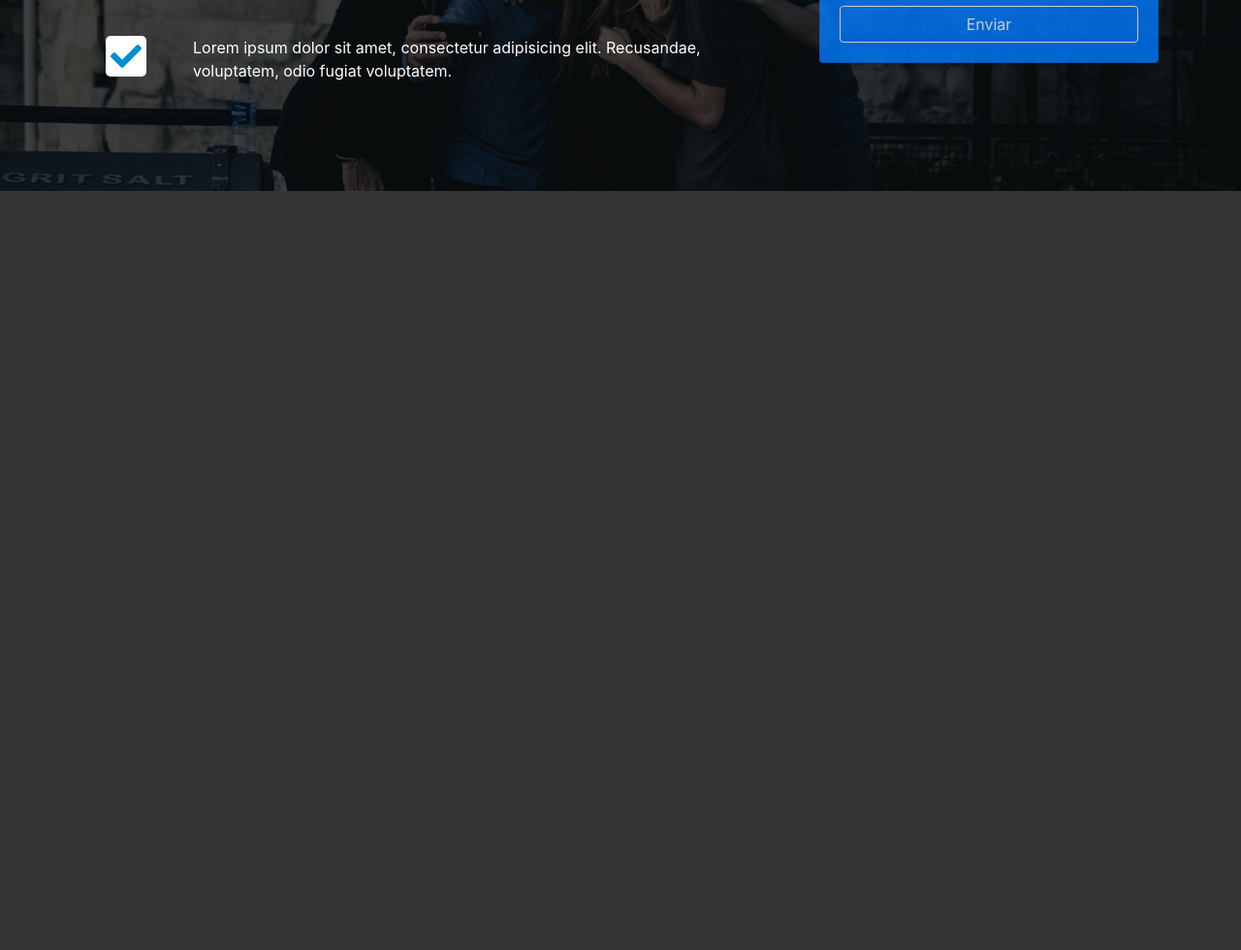
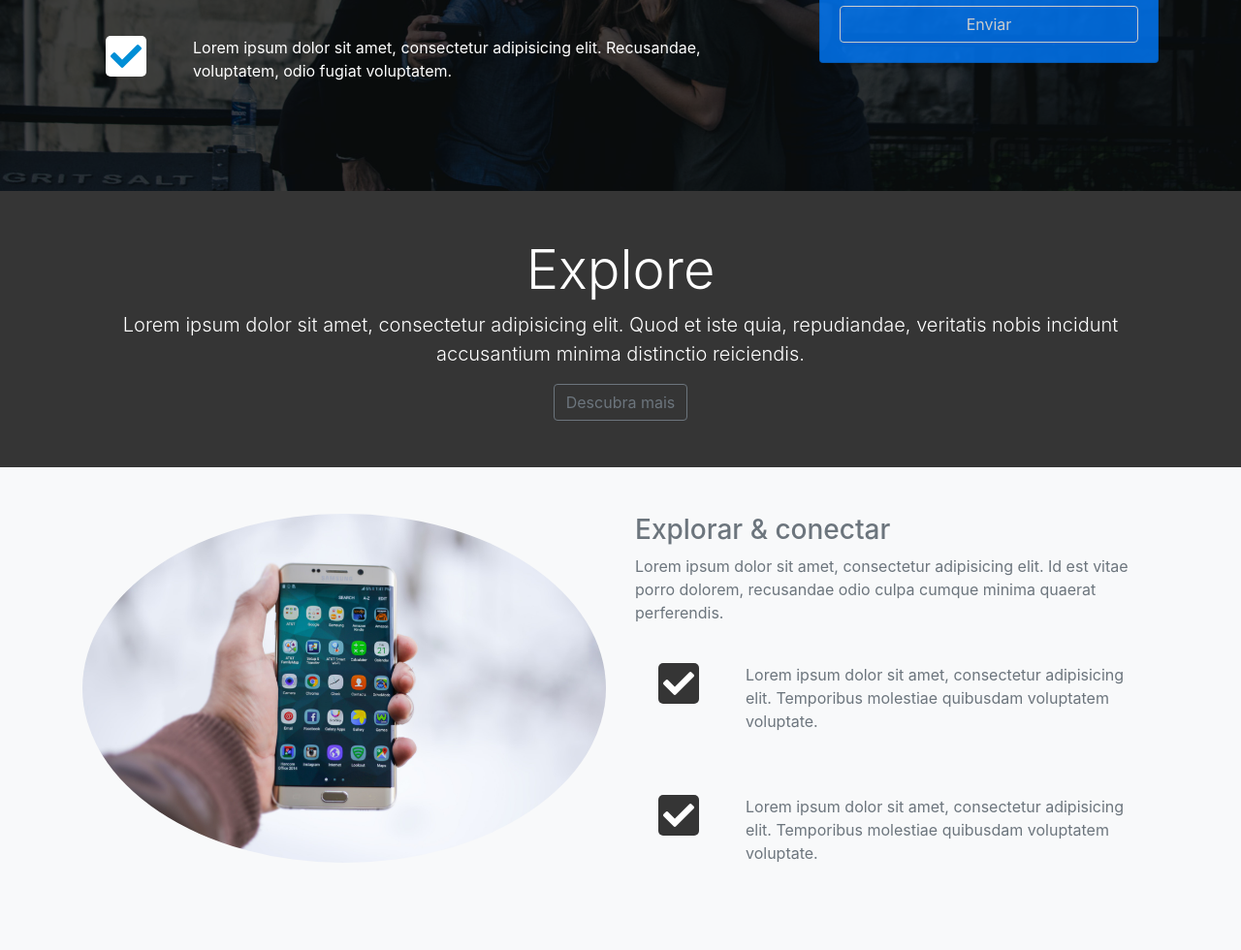
Before and after one commit to gideonfernandes/looplap-landing-page, a plain HTML site: page index.html in a window 1280 px wide. Shown: the part 503-1483 px from the top of the page at 97% size. Before the commit the page ends 800 px from the top, so only its background shows below. Drawn offline with nearby package versions, Linux system fonts and the light colour scheme.

Commit message:
Add explore head & section

```diff
--- a/css/style.css
+++ b/css/style.css
@@ -38,3 +38,10 @@ body {
 #home-section .home-inner .card-form {
 	opacity: 0.8;
 }
+
+#explore-section .fas, #share-section .fas {
+	color: white;
+	background-color: #353535;
+	padding: 5px;
+	border-radius: 5px;
+}
--- a/index.html
+++ b/index.html
@@ -50,6 +50,7 @@
     </div>
   </nav>
 
+  <!--HOME SECTION -->
   <header id="home-section">
     <div class="dark-overlay">
       <div class="home-inner container">
@@ -133,6 +134,49 @@
     </div>
   </header>
 
+  <!-- EXPLORE HEAD -->
+  <section id="explore-head-section">
+    <div class="container">
+      <div class="row">
+        <div class="col text-center py-5">
+          <h2 class="display-4">Explore</h2>
+          <p class="lead">Lorem ipsum dolor sit amet, consectetur adipisicing elit. Quod et iste quia, repudiandae, veritatis nobis incidunt accusantium minima distinctio reiciendis.</p>
+          <a href="" class="btn btn-outline-secondary">Descubra mais</a>
+        </div>
+      </div>
+    </div>
+  </section>
+  <!-- EXPLORE SECTION -->
+  <section id="explore-section" class="bg-light text-muted py-5">
+    <div class="container">
+      <div class="row">
+        <div class="col-md-6">
+          <img src="img/explore-section1.jpg" class="img-fluid mb-3 rounded-circle">
+        </div>
+        <div class="col-md-6">
+          <h3>Explorar & conectar</h3>
+          <p>Lorem ipsum dolor sit amet, consectetur adipisicing elit. Id est vitae porro dolorem, recusandae odio culpa cumque minima quaerat perferendis.</p>
+          <div class="d-flex">
+            <div class="p-4 align-self-start">
+              <i class="fas fa-check fa-2x"></i>
+            </div>
+            <div class="p-4 align-self-end">
+              <p>Lorem ipsum dolor sit amet, consectetur adipisicing elit. Temporibus molestiae quibusdam voluptatem voluptate.</p>
+            </div>
+          </div>
+          <div class="d-flex">
+            <div class="p-4 align-self-start">
+              <i class="fas fa-check fa-2x"></i>
+            </div>
+            <div class="p-4 align-self-end">
+              <p>Lorem ipsum dolor sit amet, consectetur adipisicing elit. Temporibus molestiae quibusdam voluptatem voluptate.</p>
+            </div>
+          </div>
+        </div>
+      </div>
+    </div>
+  </section>
+
   <script src="http://code.jquery.com/jquery-3.3.1.min.js" integrity="sha256-FgpCb/KJQlLNfOu91ta32o/NMZxltwRo8QtmkMRdAu8="
     crossorigin="anonymous"></script>
   <script src="https://cdnjs.cloudflare.com/ajax/libs/popper.js/1.14.3/umd/popper.min.js" integrity="sha384-ZMP7rVo3mIykV+2+9J3UJ46jBk0WLaUAdn689aCwoqbBJiSnjAK/l8WvCWPIPm49"
```
